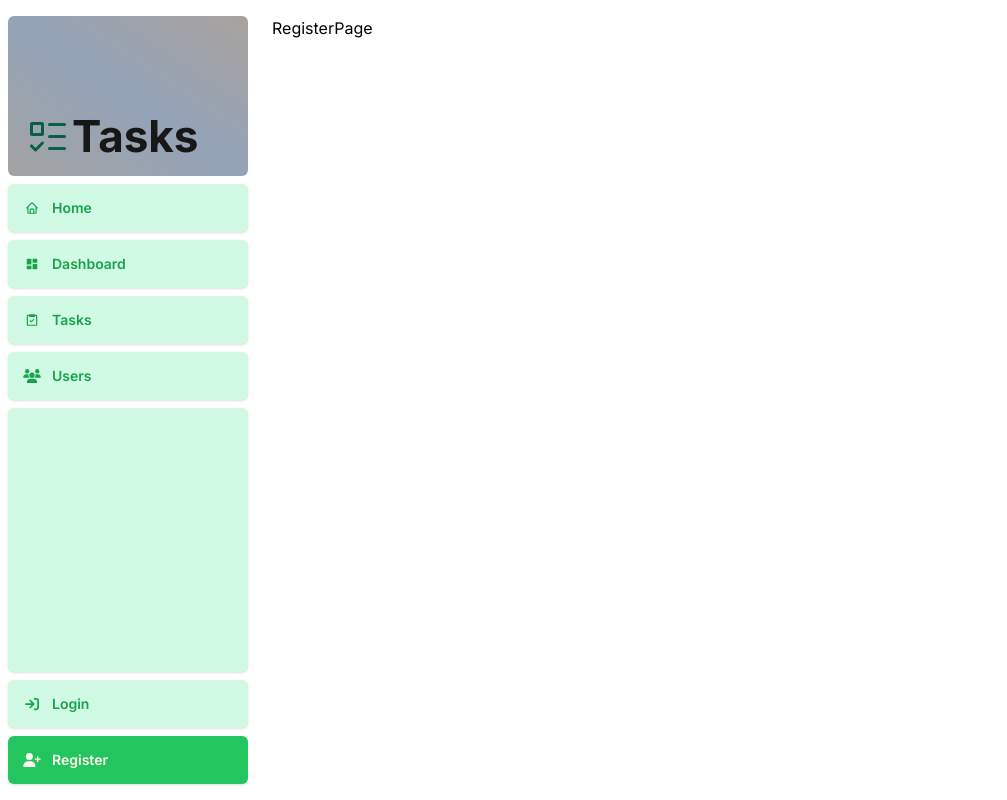
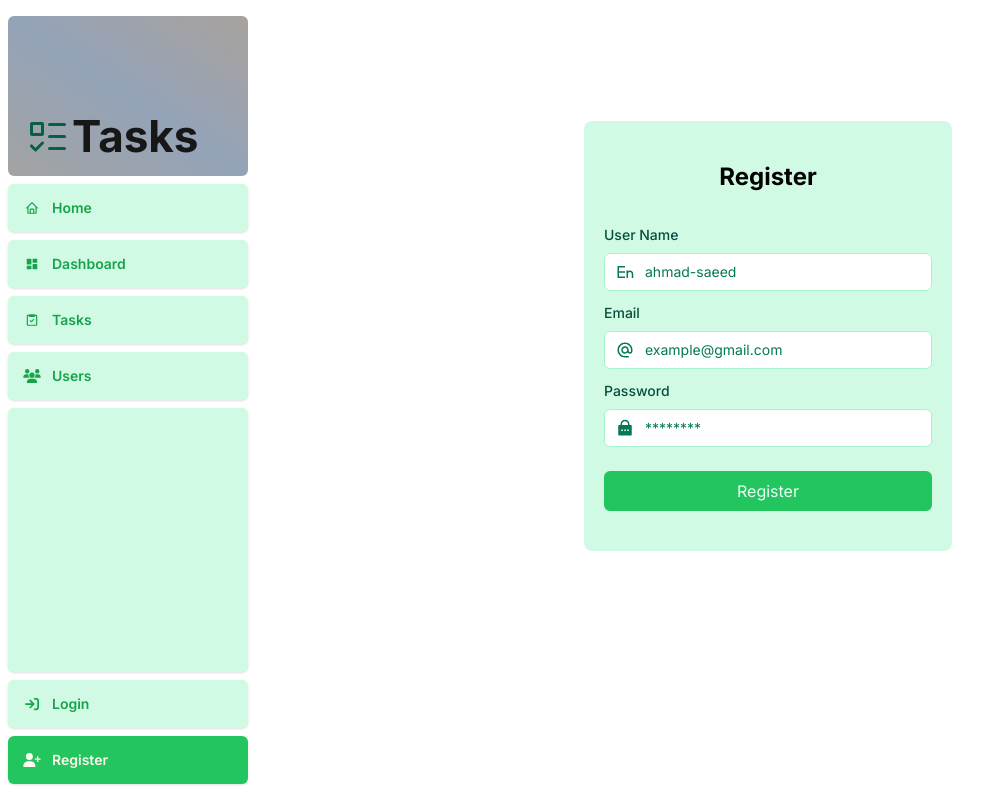
Before and after one commit to ahmad-elshowair/next-tasks, a Next.js app: page /register in a window 1280 px wide. Shown: the whole page, without its empty margins (0-1007 px from the left). Built offline with nearby package versions, Linux system fonts and the light colour scheme.

Commit message:
"Added RegisterForm component to RegisterPage and updated page layout"

```diff
--- /dev/null
+++ b/app/components/RegisterForm.tsx
@@ -0,0 +1,76 @@
+import { MdOutlineAlternateEmail } from "react-icons/md";
+import { RiEnglishInput, RiLockPasswordFill } from "react-icons/ri";
+
+const RegisterForm = () => {
+	return (
+		<form action="">
+			<div className="flex flex-col bg-emerald-100 px-5 py-10 rounded-lg">
+				<h1 className="text-2xl font-bold text-center mb-5">Register</h1>
+				<div className="mt-3 ">
+					<label
+						htmlFor="user_name"
+						className="block mb-2 text-sm font-medium text-emerald-900">
+						User Name
+					</label>
+					<div className="relative">
+						<input
+							className="peer block w-full border border-emerald-200 pl-10 py-2 outline-2 text-sm placeholder:text-emerald-700 rounded-md"
+							name="user_name"
+							id="user_name"
+							placeholder="ahmad-saeed"
+							aria-describedby="user_name-error"
+						/>
+						<RiEnglishInput className="pointer-events-none absolute left-3 top-1/2 h-[18px] w-[18px] -translate-y-1/2 text-emerald-700" />
+					</div>
+				</div>
+				{/* display an error of the user name if any  */}
+
+				<div className="mt-3 ">
+					<label
+						htmlFor="email"
+						className="block mb-2 text-sm font-medium text-emerald-900">
+						Email
+					</label>
+					<div className="relative">
+						<input
+							className="peer block w-full border border-emerald-200 pl-10 py-2 outline-2 text-sm placeholder:text-emerald-700 rounded-md"
+							name="email"
+							id="email"
+							placeholder="example@gmail.com"
+							aria-describedby="email-error"
+						/>
+						<MdOutlineAlternateEmail className="pointer-events-none absolute left-3 top-1/2 h-[18px] w-[18px] -translate-y-1/2 text-emerald-700" />
+					</div>
+				</div>
+				{/* display an error of the email if any  */}
+				<div className="mt-3 ">
+					<label
+						htmlFor="password"
+						className="block mb-2 text-sm font-medium text-emerald-900">
+						Password
+					</label>
+					<div className="relative">
+						<input
+							className="peer block w-full border border-emerald-200 pl-10 py-2 outline-2 text-sm placeholder:text-emerald-700 rounded-md"
+							name="password"
+							id="password"
+							type="password"
+							placeholder="********"
+							aria-describedby="password-error"
+						/>
+						<RiLockPasswordFill className="pointer-events-none absolute left-3 top-1/2 h-[18px] w-[18px] -translate-y-1/2 text-emerald-700" />
+					</div>
+				</div>
+				{/* display an error of the password if any  */}
+
+				<div className="mt-6">
+					<button className="rounded-md px-4 py-2 bg-green-500 hover:bg-green-600 duration-200 ease-in-out text-emerald-50 w-full ">
+						Register
+					</button>
+				</div>
+			</div>
+		</form>
+	);
+};
+
+export default RegisterForm;
--- a/app/register/page.tsx
+++ b/app/register/page.tsx
@@ -1,5 +1,13 @@
+import RegisterForm from "@/app/components/RegisterForm";
+
 const RegisterPage = () => {
-	return <main className="flex p-4 w-full">RegisterPage</main>;
+	return (
+		<section className="flex items-center justify-center md:h-screen">
+			<section className="relative mx-auto flex w-full max-w-[400px] flex-col space-y-2.5 p-4 md:-mt-32">
+				<RegisterForm />
+			</section>
+		</section>
+	);
 };
 
 export default RegisterPage;
```
